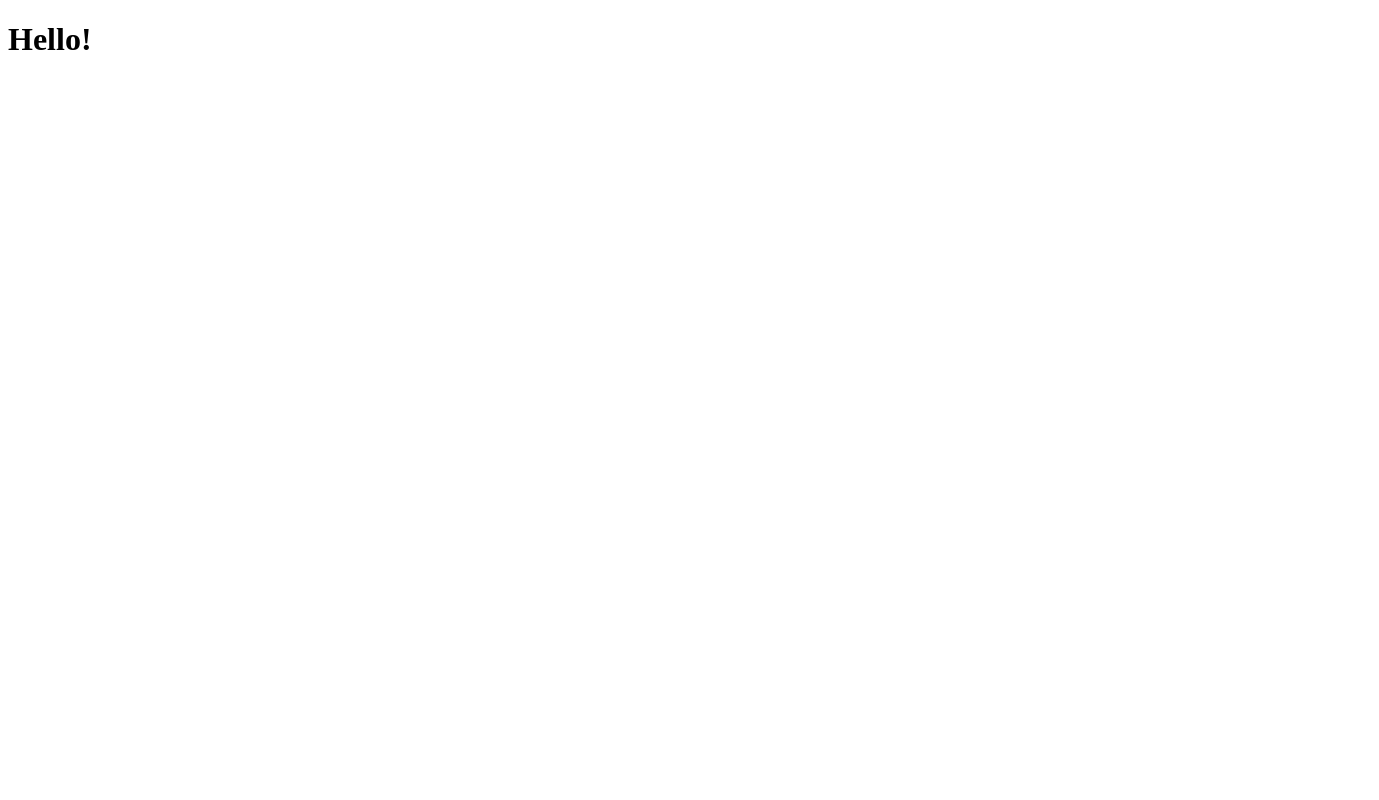
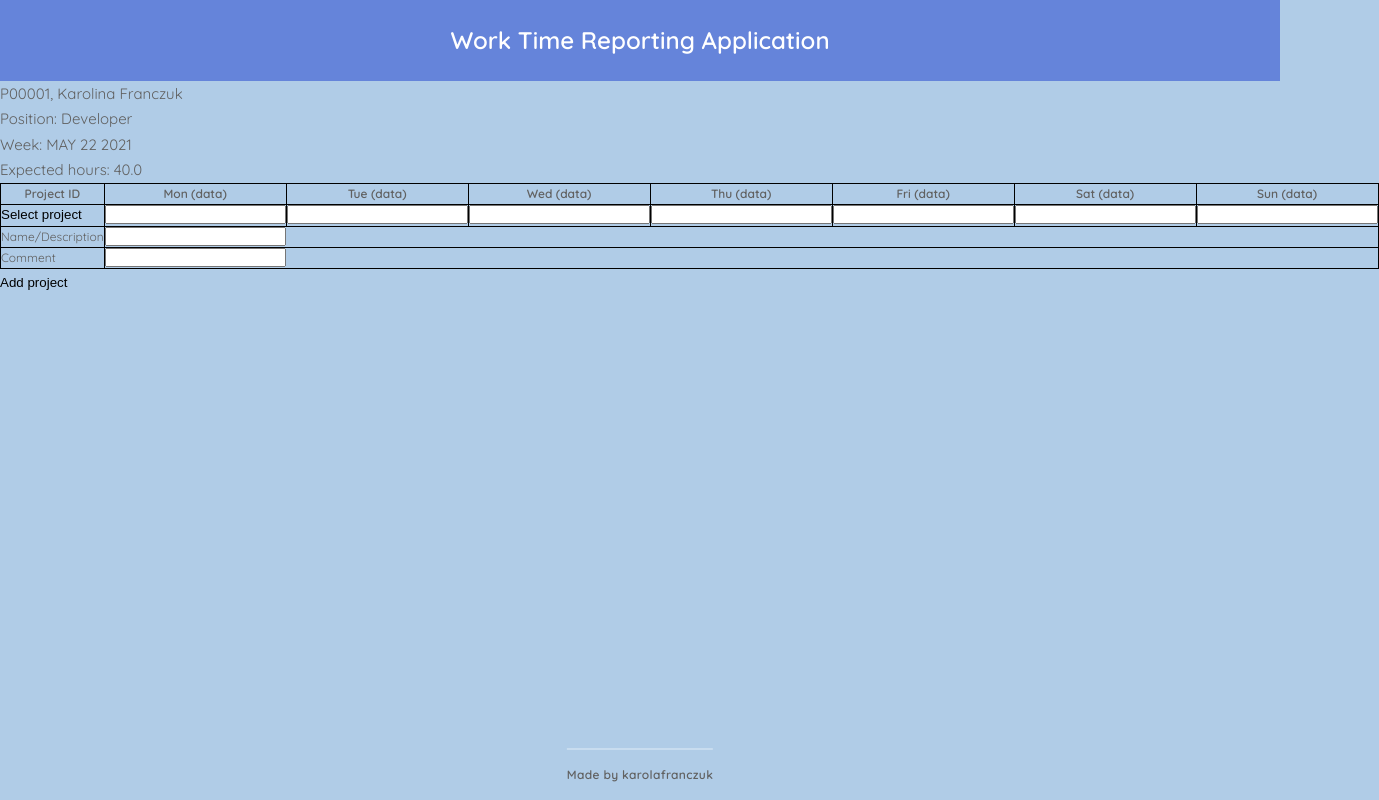
Before and after one commit to karolafranczuk/work-time-reporting-app, a React (Create React App) app in the folder work-time-reporting-app/: page / in a window 1280 px wide. Shown: the whole page, 1379 px wide, since content can reach past the window. Built offline with nearby package versions, Linux system fonts and the light colour scheme.

Commit message:
Basics changes in aplication

```diff
--- a/work-time-reporting-app/src/App.jsx
+++ b/work-time-reporting-app/src/App.jsx
@@ -1,7 +1,15 @@
 import React from 'react';
 
+import Header from './components/Header';
+import WeekTable from './components/WeekTable';
+import Footer from './components/Footer';
+
 const App = () => (
-    <h1>Hello!</h1>
+    <>
+        <Header />
+        <WeekTable />
+        <Footer />
+    </>
 )
 
 export default App;
--- /dev/null
+++ b/work-time-reporting-app/src/components/Footer.jsx
@@ -0,0 +1,9 @@
+import React from 'react';
+
+const Footer = () => (
+    <div className="footer">
+        <h1>Made by karolafranczuk</h1>
+    </div>
+)
+
+export default Footer;
--- /dev/null
+++ b/work-time-reporting-app/src/components/Header.jsx
@@ -0,0 +1,9 @@
+import React from 'react';
+
+const Header = () => (
+    <div className="header">
+        <h1 className="header__title">Work Time Reporting Application</h1>
+    </div>
+)
+
+export default Header;
--- /dev/null
+++ b/work-time-reporting-app/src/components/WeekTable.jsx
@@ -0,0 +1,51 @@
+import React from 'react';
+
+const WeekTable = () => {
+    return (
+        <div className="week-table">
+            <div className="week-table__employee__info">
+                <span className="week-table_employee_info_header">P00001</span>, <span>Karolina Franczuk</span>
+                <br></br>
+                <span className="week-table_employee_info_header">Position:</span> <span>Developer</span>
+                <br></br>
+                <span className="week-table_employee_info_header">Week:</span> <span>MAY 22 2021</span>
+                <br></br>
+                <span className="week-table_employee_info_header">Expected hours:</span> <span>40.0</span>
+                <br></br>
+            </div>
+            <table className="week-table__table">
+                <tr>
+                    <th>Project ID</th>
+                    <th>Mon (data)</th>
+                    <th>Tue (data)</th>
+                    <th>Wed (data)</th>
+                    <th>Thu (data)</th>
+                    <th>Fri (data)</th>
+                    <th>Sat (data)</th>
+                    <th>Sun (data)</th>
+                </tr>
+                <tr>
+                    <td><button>Select project</button></td>
+                    <td><input></input></td>
+                    <td><input></input></td>
+                    <td><input></input></td>
+                    <td><input></input></td>
+                    <td><input></input></td>
+                    <td><input></input></td>
+                    <td><input></input></td>
+                </tr>
+                <tr>
+                    <td>Name/Description</td>
+                    <td colSpan="7"><input/></td>
+                </tr>
+                <tr>
+                    <td>Comment</td>
+                    <td colSpan="7"><input/></td>
+                </tr>
+            </table>
+            <button>Add project</button>
+        </div>
+    )
+}
+
+export default WeekTable;
--- a/work-time-reporting-app/src/styles/base/_global.scss
+++ b/work-time-reporting-app/src/styles/base/_global.scss
@@ -0,0 +1,40 @@
+@import url('https://fonts.googleapis.com/css2?family=Quicksand:wght@300;400;600&display=swap');
+
+* {
+  margin: 0;
+  padding: 0;
+  box-sizing: border-box;
+}
+
+html {
+  font-size: 62.5%;
+
+}
+
+body {
+  font-weight: 400;
+  font-family: $main-font;
+  font-size: 12px;
+  line-height: 1.7;
+  color: $text-1;
+  padding-bottom: 2rem;
+  background-color: $colour-1;
+}
+
+a:link, a:visited {
+  color: $colour-2;
+  text-decoration: none;
+}
+
+a:hover, a:active {
+  color: $colour-1;
+}
+
+button {
+  background-color: transparent;
+  border: none;
+}
+
+span {
+  display: inline !important;
+}
--- a/work-time-reporting-app/src/styles/base/_variables.scss
+++ b/work-time-reporting-app/src/styles/base/_variables.scss
@@ -0,0 +1,8 @@
+$main-black: #000;
+$colour-1: #b0cce7;
+$colour-2: #6584da;
+
+$main-font: 'Quicksand', sans-serif;
+
+$text-1: #616161;
+$text-2: #e4e4e4;
--- /dev/null
+++ b/work-time-reporting-app/src/styles/modules/_footer.scss
@@ -0,0 +1,15 @@
+.footer {
+    position: absolute;
+    bottom: 0;
+    padding: 1.5rem 0;
+    left: 50%;
+    text-align: center;
+    transform: translateX(-50%);
+    border-top: solid 2px rgba(white, 0.3);
+    letter-spacing: 0.3px;
+    font-size: 6px;
+    @include respond(largePhone) {
+      letter-spacing: 0;
+      width: 90%;
+    }
+  }
--- /dev/null
+++ b/work-time-reporting-app/src/styles/modules/_header.scss
@@ -0,0 +1,11 @@
+.header {
+    text-align: center;
+    border: transparent;
+    background-color: $colour-2;
+    padding: 2rem 3rem;
+
+    &__title {
+      font-weight: 600;
+      color: white;
+    }
+  }
--- /dev/null
+++ b/work-time-reporting-app/src/styles/modules/_weekTable.scss
@@ -0,0 +1,21 @@
+.week-table{
+    font-size: 15px;
+
+    &__table{
+        font-size: 12px;
+        border-color: black;
+        width: 80%;
+        position: relative;
+        border: 1px;
+    }
+    &__employee__info {
+
+    }
+    &__employee__info_header{
+        text-decoration: black;
+    }
+}
+table, th, td {
+    border: 1px solid black;
+    border-collapse: collapse;
+}
--- a/work-time-reporting-app/src/styles/styles.scss
+++ b/work-time-reporting-app/src/styles/styles.scss
@@ -1,3 +1,7 @@
 @import "./base/variables";
 @import "./base/global";
 @import "./misc/mixins";
+
+@import "./modules/_footer.scss";
+@import "./modules/header";
+@import "./modules/weekTable";
```
